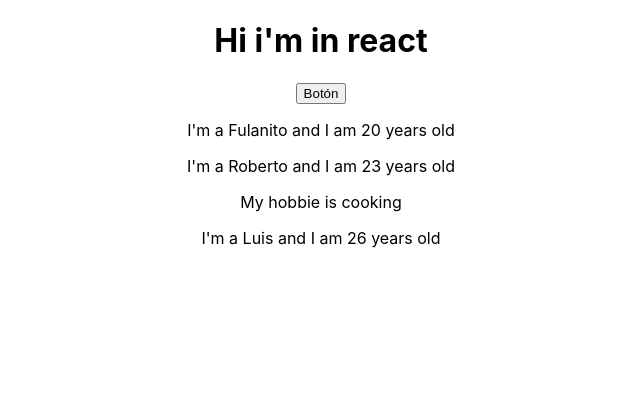
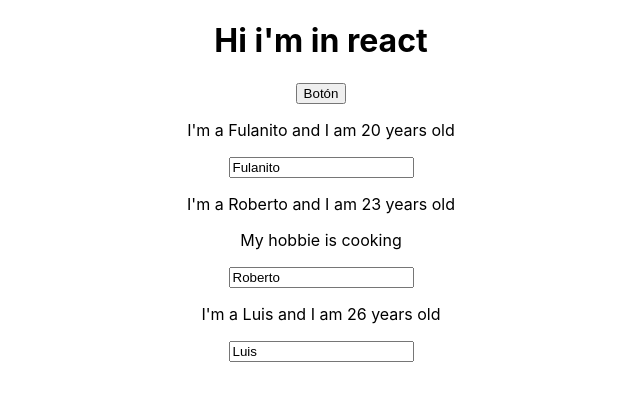
Before and after one commit to jairovera17/react-playground, a React (Create React App) app: page / in a window 1280 px wide. Shown: the top 400 px of the page, without its empty margins (319-959 px from the left). Built offline with nearby package versions, Linux system fonts and the light colour scheme.

Commit message:
Two way binding

```diff
--- a/src/App.js
+++ b/src/App.js
@@ -2,6 +2,7 @@ import React, { Component } from 'react';
 import './App.css';
 import Person from "./Person/Person"
 
+//container because has state
 class App extends Component {
   state = {
     persons: [
@@ -21,14 +22,32 @@ class App extends Component {
     })
   }
 
+  nameChangedHandler = (event) => {
+    this.setState({
+      persons: [
+        { name: "Lunita", age: 20 },
+        { name: event.target.value, age: 23 },
+        { name: "Lenovo", age: 26 }
+      ]
+    })
+  }
+
   render() {
     return (
       <div className="App">
         <h1>Hi i'm in react</h1>
         <button onClick={this.switchNameHandler}>Botón</button>
-        <Person name={this.state.persons[0].name} age={this.state.persons[0].age} />
-        <Person name={this.state.persons[1].name} age={this.state.persons[1].age} >My hobbie is cooking</Person>
-        <Person name={this.state.persons[2].name} age={this.state.persons[2].age}  />
+        <Person
+            name={this.state.persons[0].name}
+            age={this.state.persons[0].age} />
+        <Person
+            name={this.state.persons[1].name}
+            age={this.state.persons[1].age}
+            changed={this.nameChangedHandler}
+        >My hobbie is cooking</Person>
+        <Person
+            name={this.state.persons[2].name}
+            age={this.state.persons[2].age} />
       </div>
     )
   }
--- a/src/Person/Person.js
+++ b/src/Person/Person.js
@@ -1,10 +1,12 @@
 import React from "react"
 
+//Presentation component - only show info
 const person = (props) => {
-    const { name, age, children } = props
+    const {name, age, click, changed, children} = props
     return (<div>
-        <p>I'm a {name} and I am {age} years old</p>
+        <p onClick={click}>I'm a {name} and I am {age} years old</p>
         <p>{children}</p>
+        <input type="text" onChange={changed} value={name}/>
     </div>)
 }
 
```
Also changed, not shown: 1 other file (tests, documents, lock files or other folders).
